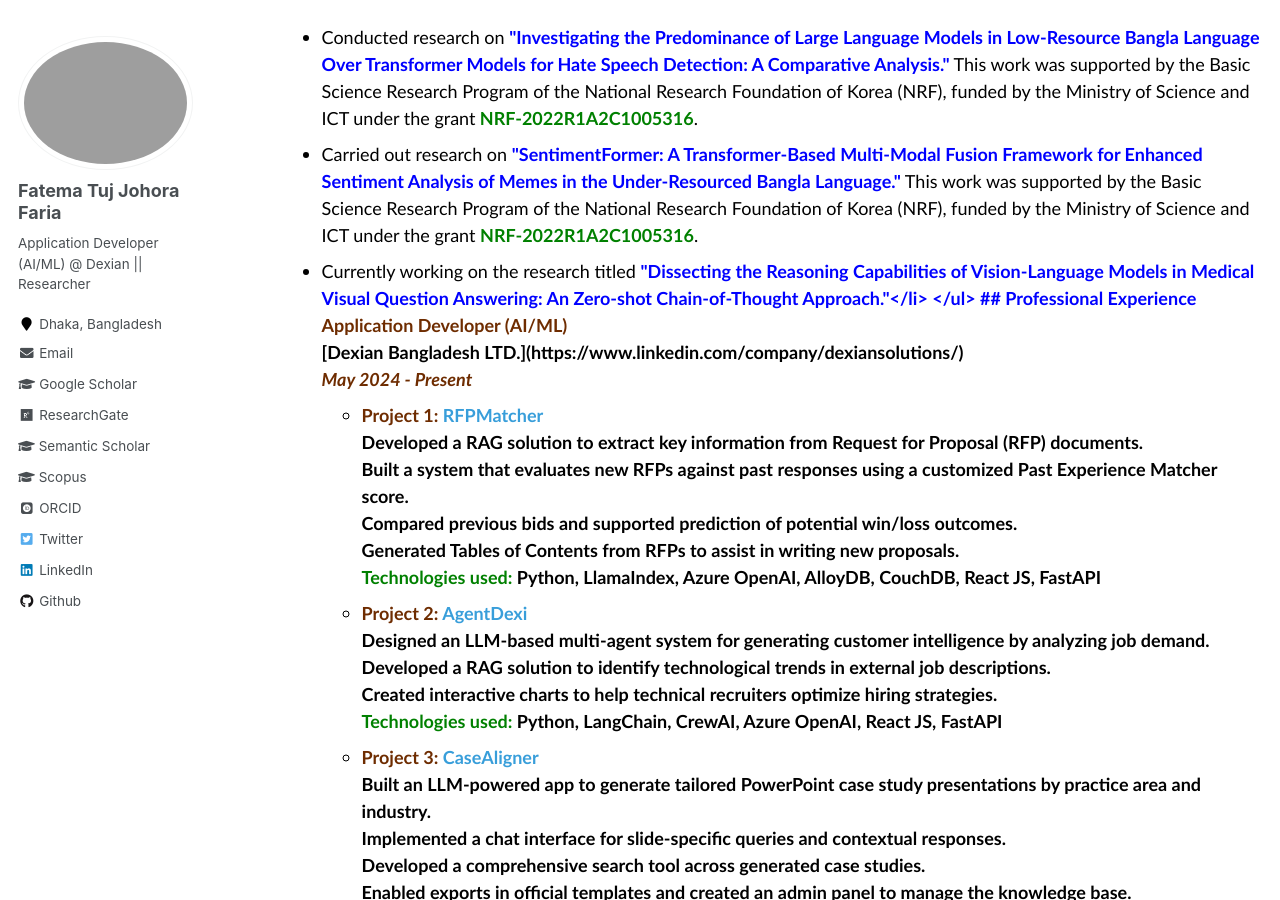
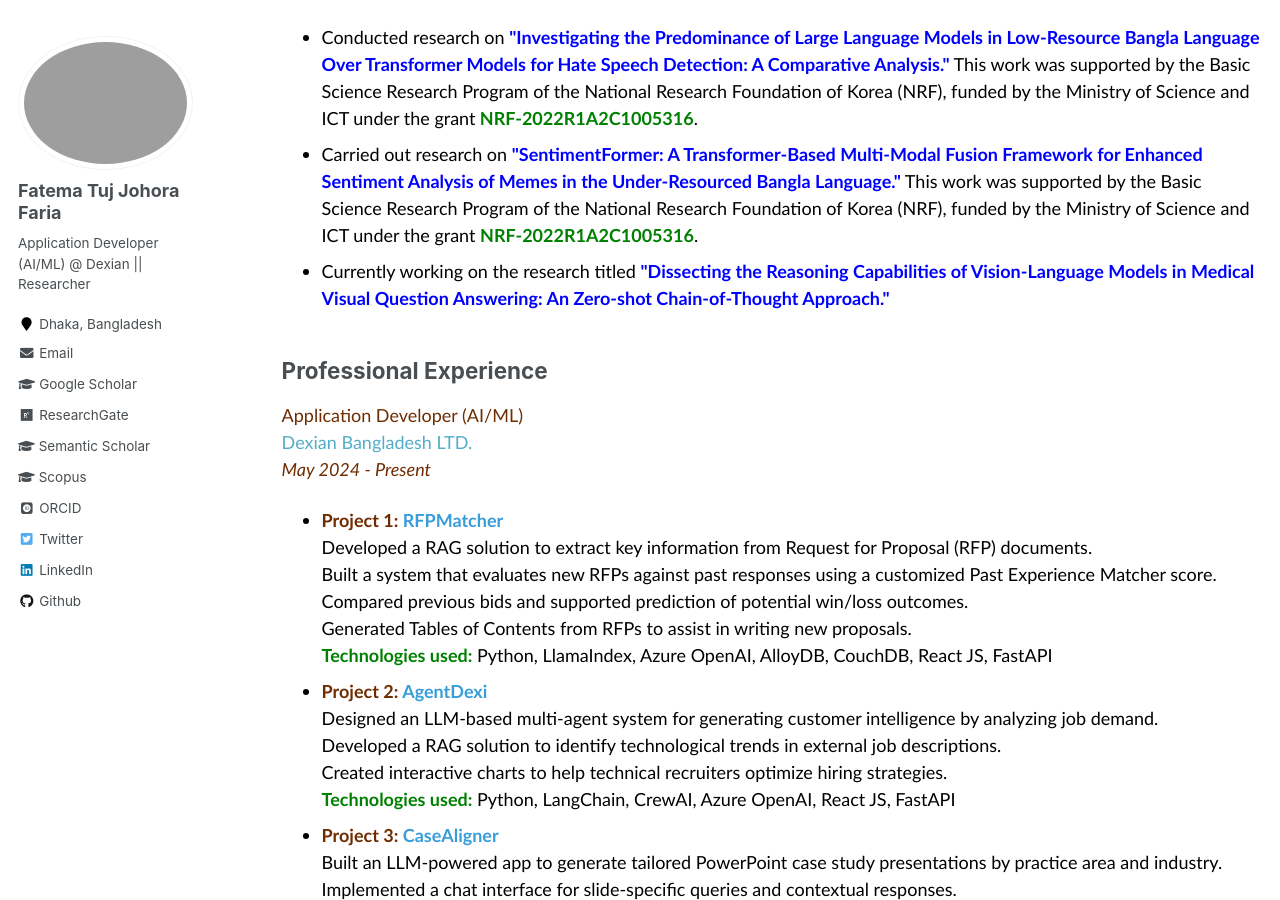
Before and after one commit to fatemafaria142/fatemafaria142.github.io, a Jekyll site: the page built from _pages/work.md, in a window 1280 px wide and 900 px high, scrolled down 342 px. Built offline with Jekyll 4.4.1, drawn with Linux system fonts in a browser that asks for light colours; some web fonts are replaced.

Commit message:
Changed to CV

```diff
--- a/_pages/work.md
+++ b/_pages/work.md
@@ -12,12 +12,11 @@
 [Email: laith@gachon.ac.kr](mailto:laith@gachon.ac.kr)<br/>
 <span style="color:#6E2C00"><em>June 2024 - Present</em></span>
 <ul style="font-family:Trebuchet MS; color:black;">
-
 <li>Conducted research on <b style="color:blue">"Investigating the Predominance of Large Language Models in Low-Resource Bangla Language Over Transformer Models for Hate Speech Detection: A Comparative Analysis."</b> This work was supported by the Basic Science Research Program of the National Research Foundation of Korea (NRF), funded by the Ministry of Science and ICT under the grant<b><span style="color:green; display:inline;"> NRF-2022R1A2C1005316</span></b>.</li>
 
 <li>Carried out research on <b style="color:blue">"SentimentFormer: A Transformer-Based Multi-Modal Fusion Framework for Enhanced Sentiment Analysis of Memes in the Under-Resourced Bangla Language."</b> This work was supported by the Basic Science Research Program of the National Research Foundation of Korea (NRF), funded by the Ministry of Science and ICT under the grant <b><span style="color:green; display:inline;">NRF-2022R1A2C1005316</span></b>.</li>
 
-<li>Currently working on the research titled <b style="color:blue">"Dissecting the Reasoning Capabilities of Vision-Language Models in Medical Visual Question Answering: An Zero-shot Chain-of-Thought Approach."</li>
+<li>Currently working on the research titled <b style="color:blue">"Dissecting the Reasoning Capabilities of Vision-Language Models in Medical Visual Question Answering: An Zero-shot Chain-of-Thought Approach."</b></li>
 </ul>
 
 ## Professional Experience
```
